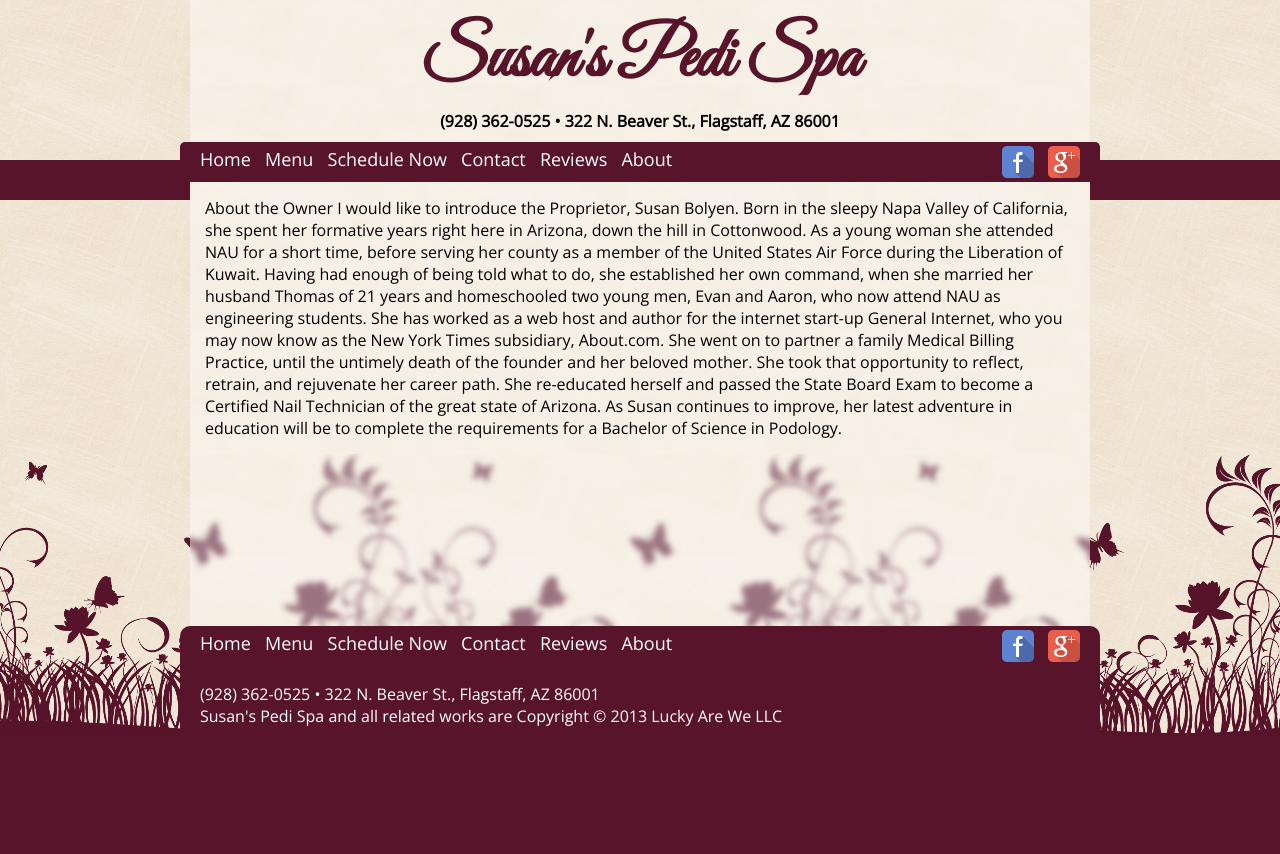
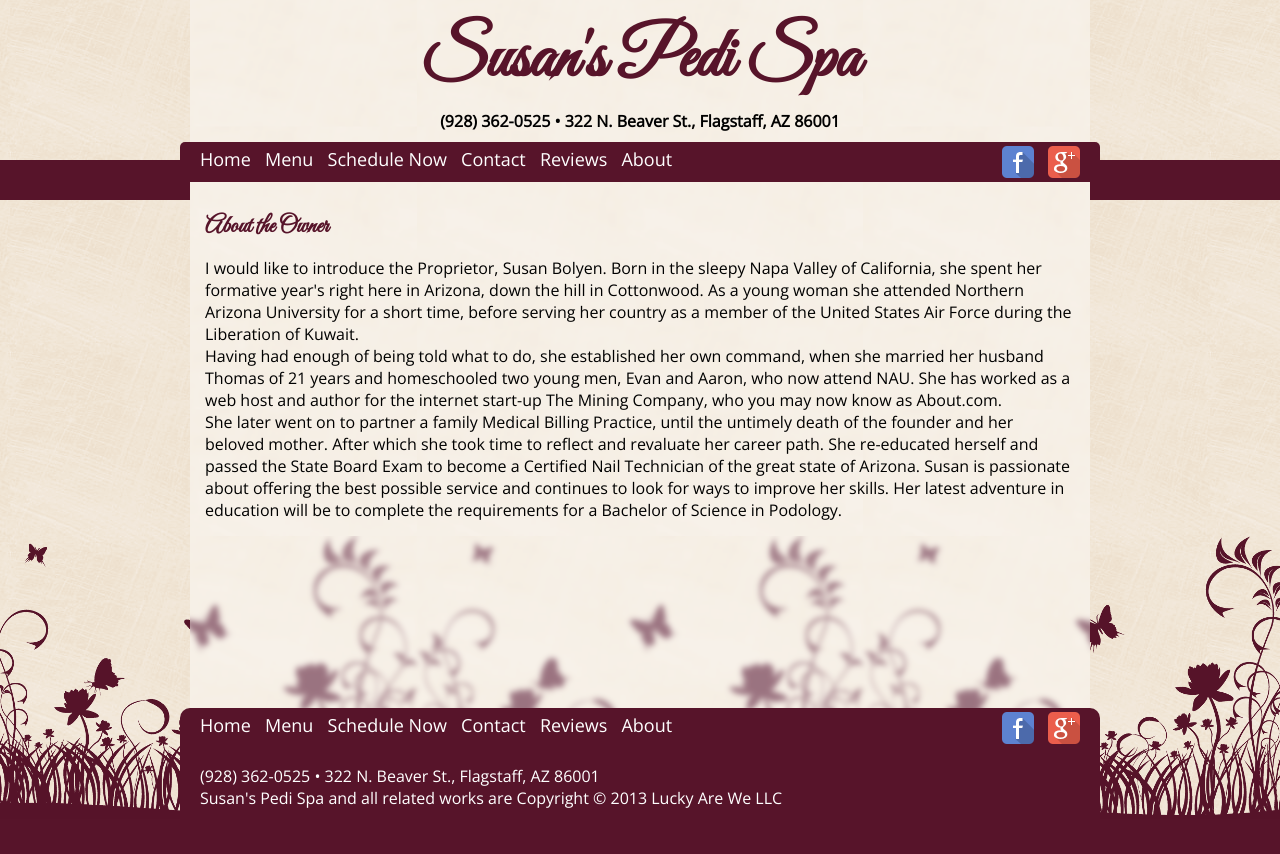
Before and after one commit to susanspedispa/susanspedispa.github.io, a Jekyll site: the page built from about.html, in a window 1280 px wide. Shown: the top 854 px of the page. Built offline with Jekyll 4.4.1, drawn with Linux system fonts in a browser that asks for light colours.

Commit message:
Update about.html

```diff
--- a/_includes/about.html
+++ b/_includes/about.html
@@ -1,3 +1,6 @@
-About the Owner
+<h2>About the Owner</h2><p></p>
+I would like to introduce the Proprietor, Susan Bolyen. Born in the sleepy Napa Valley of California, she spent her formative year's right here in Arizona, down the hill in Cottonwood. As a young woman she attended Northern Arizona University for a short time, before serving her country as a member of the United States Air Force during the Liberation of Kuwait.<p>
 
-I would like to introduce the Proprietor, Susan Bolyen. Born in the sleepy Napa Valley of California, she spent her formative years right here in Arizona, down the hill in Cottonwood. As a young woman she attended NAU for a short time, before serving her county as a member of the United States Air Force during the Liberation of Kuwait. Having had enough of being told what to do, she established her own command, when she married her husband Thomas of 21 years and homeschooled two young men, Evan and Aaron, who now attend NAU as engineering students. She has worked as a web host and author for the internet start-up General Internet, who you may now know as the New York Times subsidiary, About.com.  She went on to partner a family Medical Billing Practice, until the untimely death of the founder and her beloved mother. She took that opportunity to reflect, retrain, and rejuvenate her career path. She re-educated herself and passed the State Board Exam to become a Certified Nail Technician of the great state of Arizona.  As Susan continues to improve, her latest adventure in education will be to complete the requirements for a Bachelor of Science in Podology.
+</p> Having had enough of being told what to do, she established her own command, when she married her husband Thomas of 21 years and homeschooled two young men, Evan and Aaron, who now attend NAU. She has worked as a web host and author for the internet start-up The Mining Company, who you may now know as About.com.<p>
+
+</p> She later went on to partner a family Medical Billing Practice, until the untimely death of the founder and her beloved mother. After which she took time to reflect and revaluate her career path. She re-educated herself and passed the State Board Exam to become a Certified Nail Technician of the great state of Arizona. Susan is passionate about offering the best possible service and continues to look for ways to improve her skills. Her latest adventure in education will be to complete the requirements for a Bachelor of Science in Podology.
```
